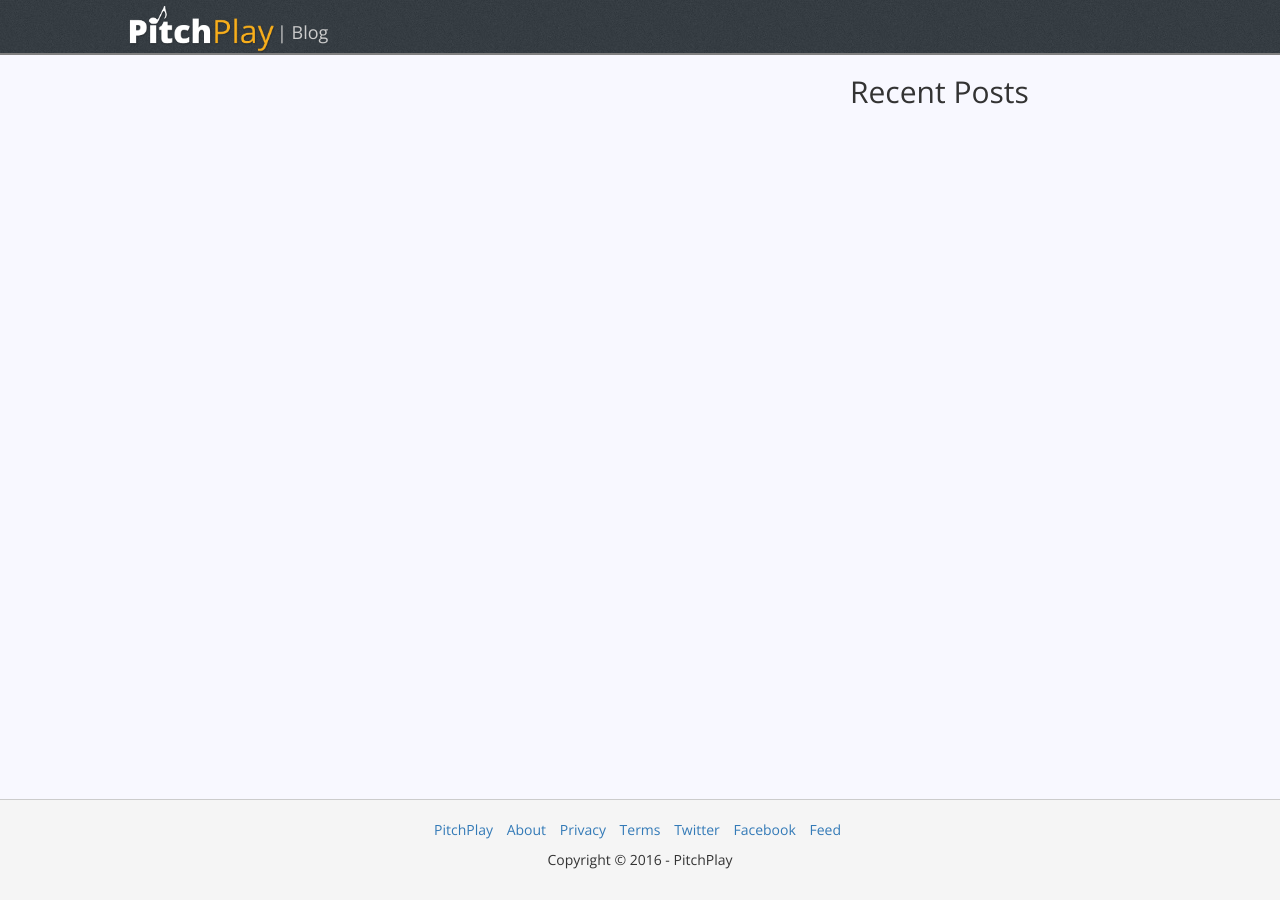
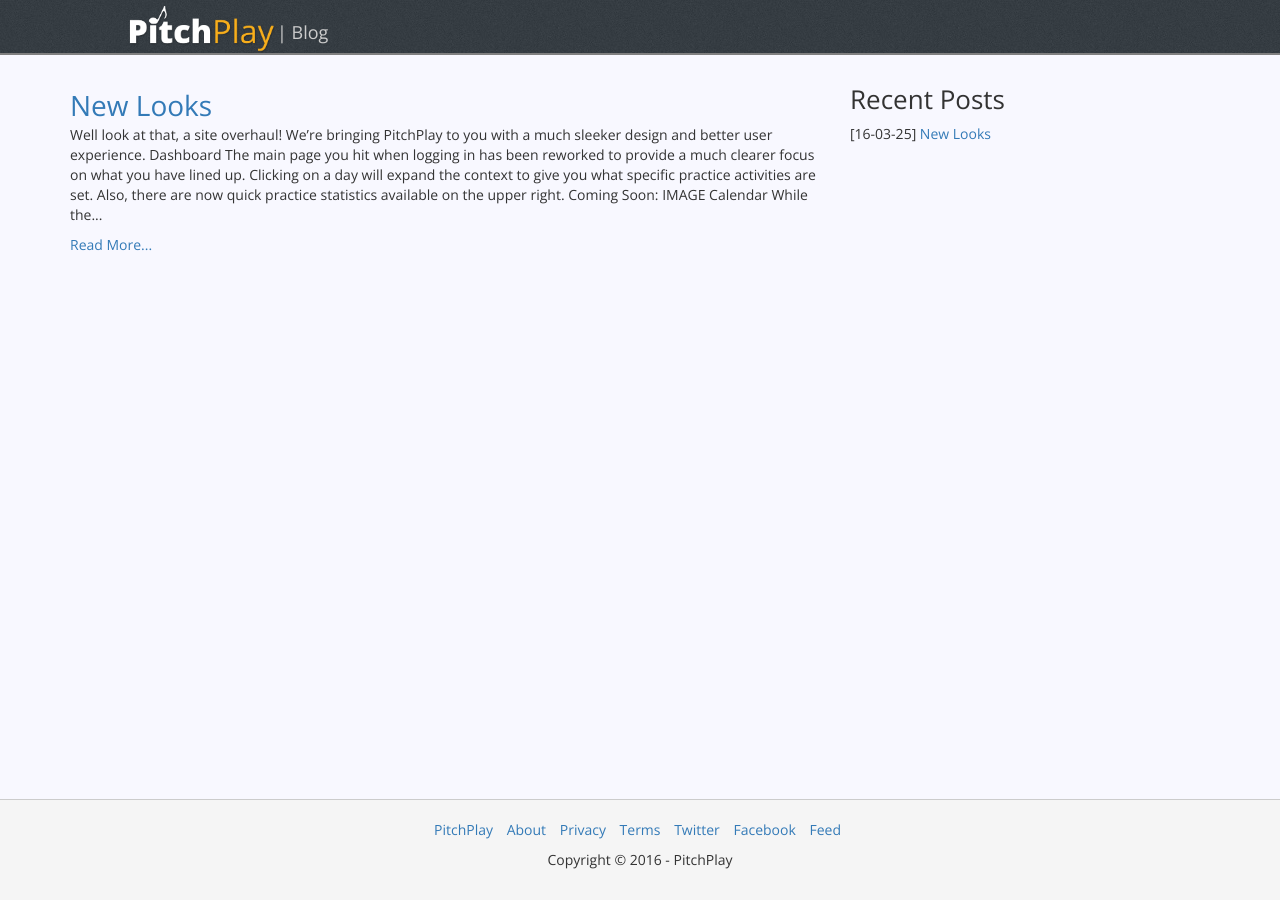
Before and after one commit to pitchplay/blog-content, a Jekyll site: the page built from index.html, in a window 1280 px wide. Built offline with Jekyll 4.4.1, drawn with Linux system fonts in a browser that asks for light colours; nearby versions of some CDN libraries; the list of posts is cut into pages by our own code.

Commit message:
New Looks post

```diff
--- a/_layouts/post.html
+++ b/_layouts/post.html
@@ -5,7 +5,6 @@
   <section class="container">
     <div class="row">
       <div class="post-body col-xs-12 col-sm-8">
-        <img class="img-responsive" src="/assets/img/{{ page.img }}" alt="Post Photo">
         <h1>{{ page.title }}</h1>
         <h4>{{ page.date | date: "%B %-d, %Y" }} - by {{ page.author }}</h4>
         {{ content }}
--- /dev/null
+++ b/_posts/2016-03-25-New-Looks.md
@@ -0,0 +1,28 @@
+---
+layout: post
+title: "New Looks"
+author: "Evan Lowry"
+categories: pitchplay
+---
+
+Well look at that, a site overhaul!
+
+We're bringing PitchPlay to you with a much sleeker design and better user experience.
+
+Dashboard
+---------
+
+The main page you hit when logging in has been reworked to provide a much clearer focus on what you have lined up. Clicking on a day will expand the context to give you what specific practice activities are set.
+
+Also, there are now quick **practice statistics** available on the upper right.
+
+Coming Soon: IMAGE
+
+Calendar
+--------
+
+While the calendar may be gone off of the dashboard, a more full featured one exists. It is accessible by clicking on the *Full History* link.
+
+Coming Soon: IMAGE
+
+What do you think? [Tweet us](https://twitter.com/pitchplayio) or send us a message on [Facebook](https://www.facebook.com/pitchplayio/). We'd love to hear from you.
--- a/assets/css/style.css
+++ b/assets/css/style.css
@@ -9,16 +9,16 @@ html, body {
   background-color: ghostwhite;
 }
 body { margin-bottom: 150px; background-color: ghostwhite; }
-h1,h2,h3,h4,h5,h6 {
-  margin: 5px 0 0 0;
-  padding: 0;
-}
+
+h1 { font-size: 36px; }
+h2 { font-size: 26px; }
 
 header {
   background: url('/assets/img/bg.png');
   border-bottom: 2px solid #808080;
   padding: 0 10%;
   height: 55px;
+  margin-bottom: 10px;
 }
 
 @media (max-width: 600px) {
```
